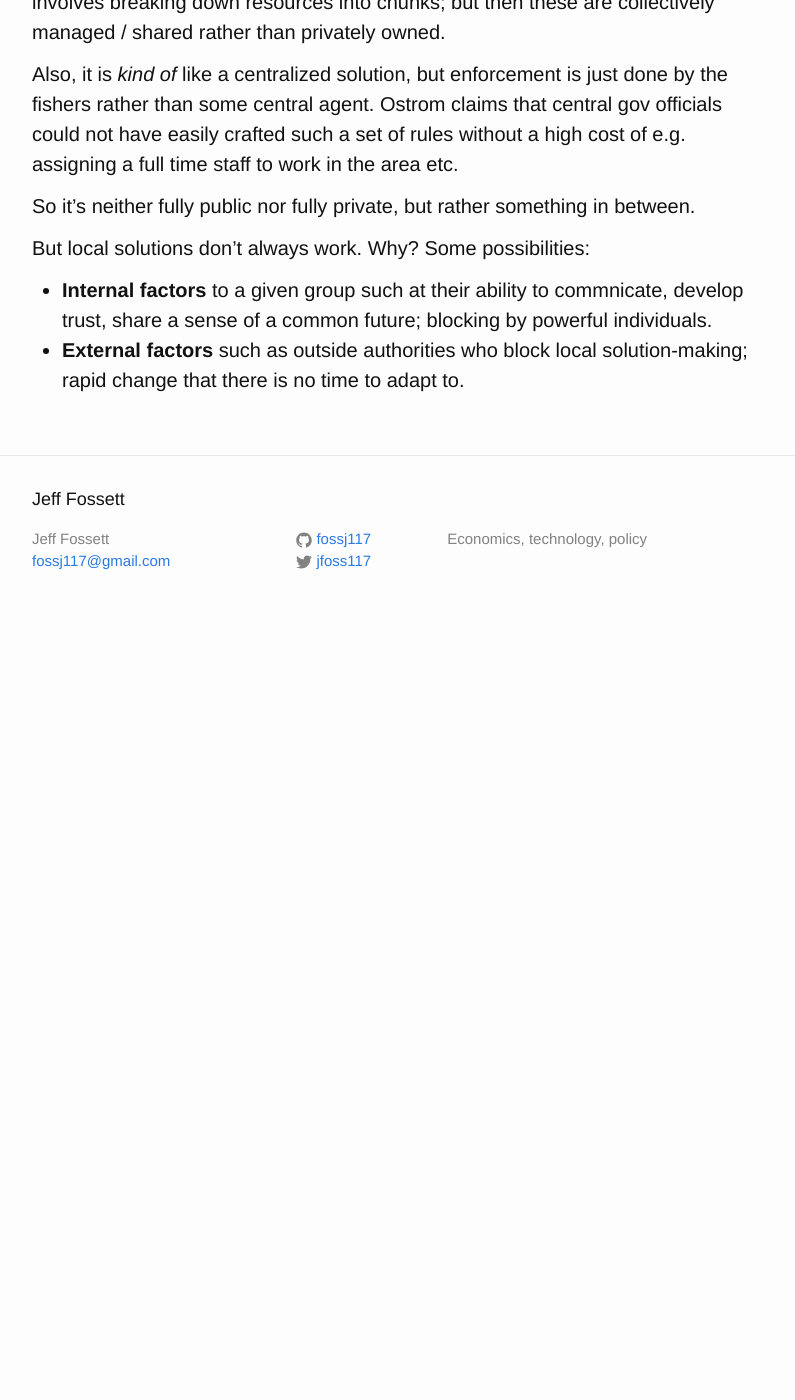
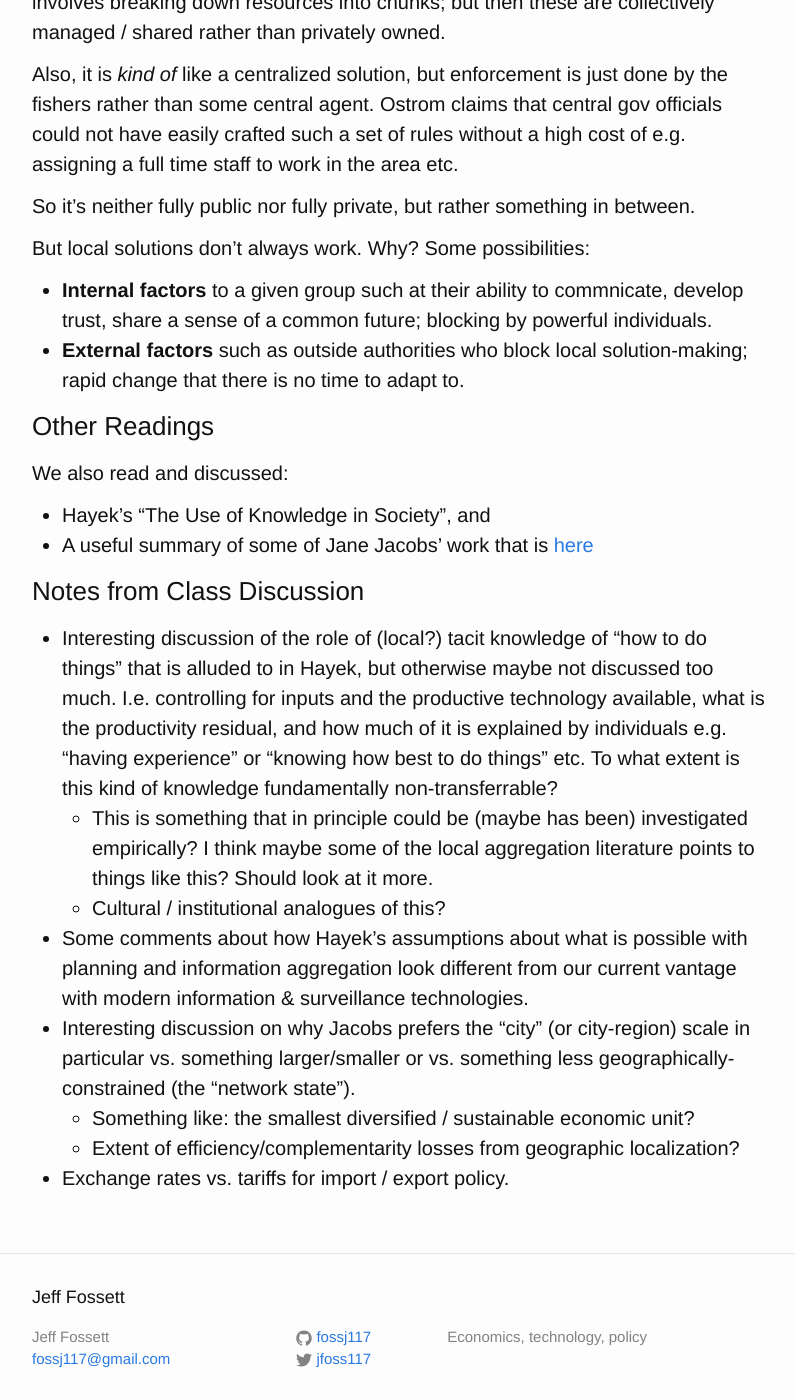
Before and after one commit to Fossj117/fossj117.github.io, a Jekyll site: the page built from _posts/decentralized-society-iap/2024-01-09-decentralized-society-class2.md, in a window 1280 px wide and 1400 px high, scrolled down 2504 px. Shown: the whole window, without its empty margins (238-1033 px from the left). Built offline with Jekyll 4.4.1, drawn with Linux system fonts in a browser that asks for light colours; a script that is not in the unit is left out; before the commit the page ends 3134 px from its top, so only the background shows below that; some of the changed text lies outside the part shown.

Commit message:
add desoc class 2 notes

```diff
--- a/_posts/decentralized-society-iap/2024-01-09-decentralized-society-class2.md
+++ b/_posts/decentralized-society-iap/2024-01-09-decentralized-society-class2.md
@@ -9,11 +9,7 @@ class_num: 2
 tag: ["governance", "plurality", "iap"]
 ---
 
-<!-- There's a handful of readings this class. Here I will share some notes on two influential ones (Ostrom and Hayek). -->
-
-<!-- ## Ostrom's "Reflections on the Commons" -->
-
-Setup:
+Some opening claims from Ostrom:
 
 > "Neither the state nor the market is uniformly successful in enabling individuals to sustain long-term, productive use of natural resource systems.
 
@@ -68,4 +64,20 @@ But local solutions don't always work. Why? Some possibilities:
 - **Internal factors** to a given group such at their ability to commnicate, develop trust, share a sense of a common future; blocking by powerful individuals.
 - **External factors** such as outside authorities who block local solution-making; rapid change that there is no time to adapt to.
 
-<!-- ## Notes on Hayek -->
+## Other Readings
+
+We also read and discussed:
+
+- Hayek's "The Use of Knowledge in Society", and
+- A useful summary of some of Jane Jacobs' work that is [here](https://www.astralcodexten.com/p/your-book-review-cities-and-the-wealth)
+
+## Notes from Class Discussion
+
+- Interesting discussion of the role of (local?) tacit knowledge of "how to do things" that is alluded to in Hayek, but otherwise maybe not discussed too much. I.e. controlling for inputs and the productive technology available, what is the productivity residual, and how much of it is explained by individuals e.g. "having experience" or "knowing how best to do things" etc. To what extent is this kind of knowledge fundamentally non-transferrable?
+  - This is something that in principle could be (maybe has been) investigated empirically? I think maybe some of the local aggregation literature points to things like this? Should look at it more.
+  - Cultural / institutional analogues of this?
+- Some comments about how Hayek's assumptions about what is possible with planning and information aggregation look different from our current vantage with modern information & surveillance technologies.
+- Interesting discussion on why Jacobs prefers the "city" (or city-region) scale in particular vs. something larger/smaller or vs. something less geographically-constrained (the "network state").
+  - Something like: the smallest diversified / sustainable economic unit?
+  - Extent of efficiency/complementarity losses from geographic localization?
+- Exchange rates vs. tariffs for import / export policy.
```
